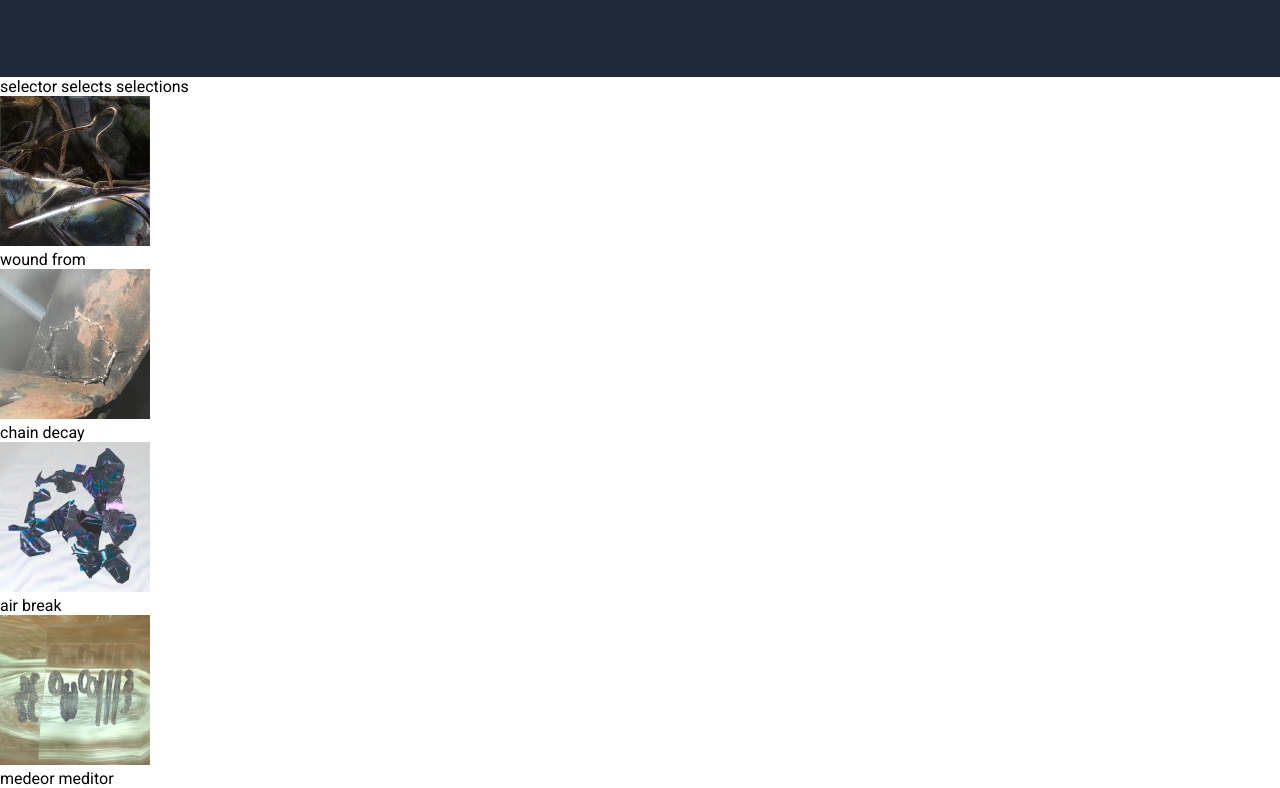
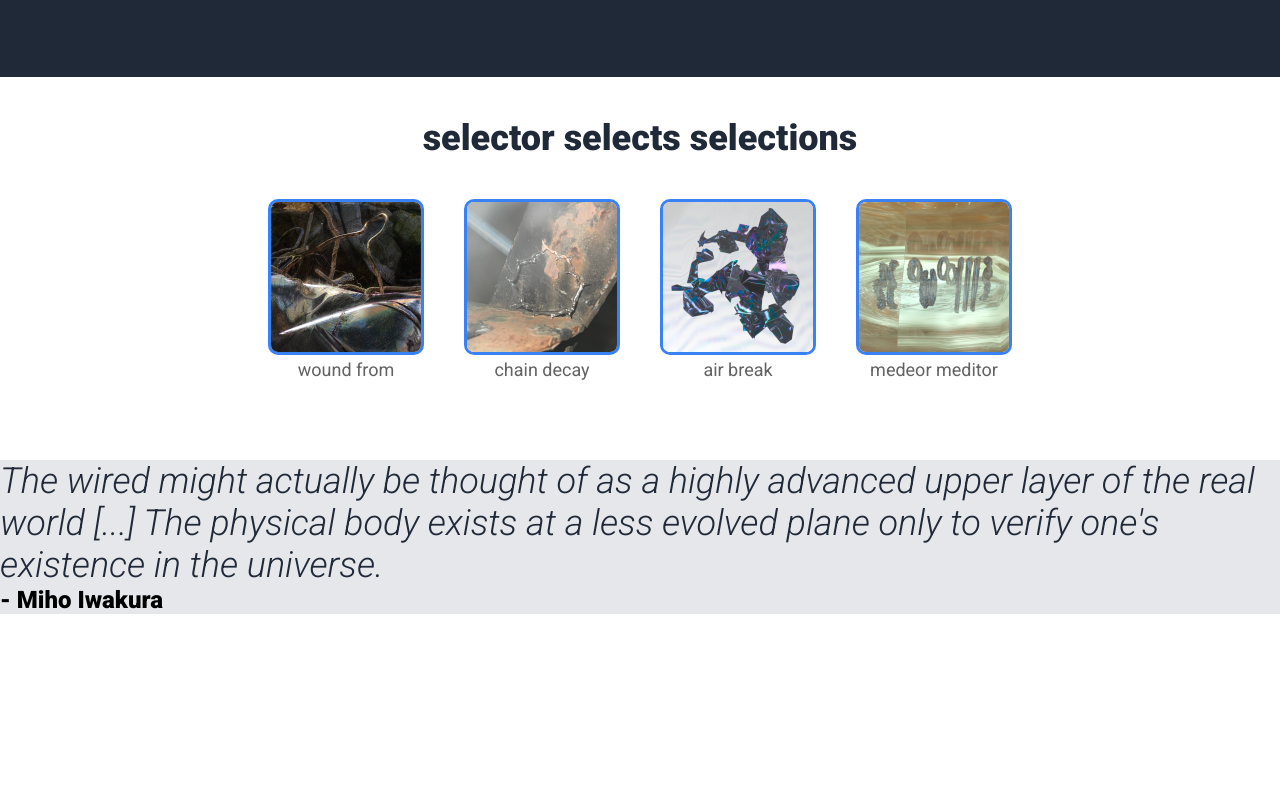
Before and after one commit to sonusfluxa/landing-page, a plain HTML site: page index.html in a window 1280 px wide. Shown: the part 431-1219 px from the top of the page. After the commit the page ends 1045 px from the top, so only its background shows below. Drawn offline with Linux system fonts and the light colour scheme.

Commit message:
Add second section, content for third

```diff
--- a/index.html
+++ b/index.html
@@ -50,10 +50,17 @@
                 <div class="card-info">medeor meditor</div>
             </div>
         </div>
+    </div>
 
-
-     </div>
-
+    <div class="quote">
+        <div class="container">
+            <div class="quote-text">The wired might actually be thought of as a highly advanced
+                upper layer of the real world [...]
+                The physical body exists at a less evolved plane only to verify one's existence
+                in the universe.</div>
+            <div class="quote-name">- Miho Iwakura</div>
+        </div>
+    </div>
 
 </body>
 
--- a/style.css
+++ b/style.css
@@ -87,3 +87,49 @@ button {
     align-self: center;
     gap: 20px;
 }
+
+.info {
+    display: flex;
+    flex-direction: column;
+    align-items: center;
+    padding: 40px 80px 80px;
+    gap: 40px;
+
+}
+
+.cards-grouped {
+    display: flex;
+    gap: 40px;
+}
+
+.card-info {
+    font-size: 18px;
+    color:#636262;
+    text-align: center;
+}
+
+.info-header {
+    font-size: 36px;
+    font-weight: 900;
+    color:#1F2937;
+}
+
+.card > img {
+    border: 3px solid #3882F6;
+    border-radius: 10px;
+}
+
+.quote {
+    background-color: #E5E7EB;
+}
+
+.quote-text {
+    font-size: 36px;
+    font-style: italic;
+    color: #1F2937;
+}
+
+.quote-name {
+    font-size: 24px;
+    font-weight: 900;
+}
```
